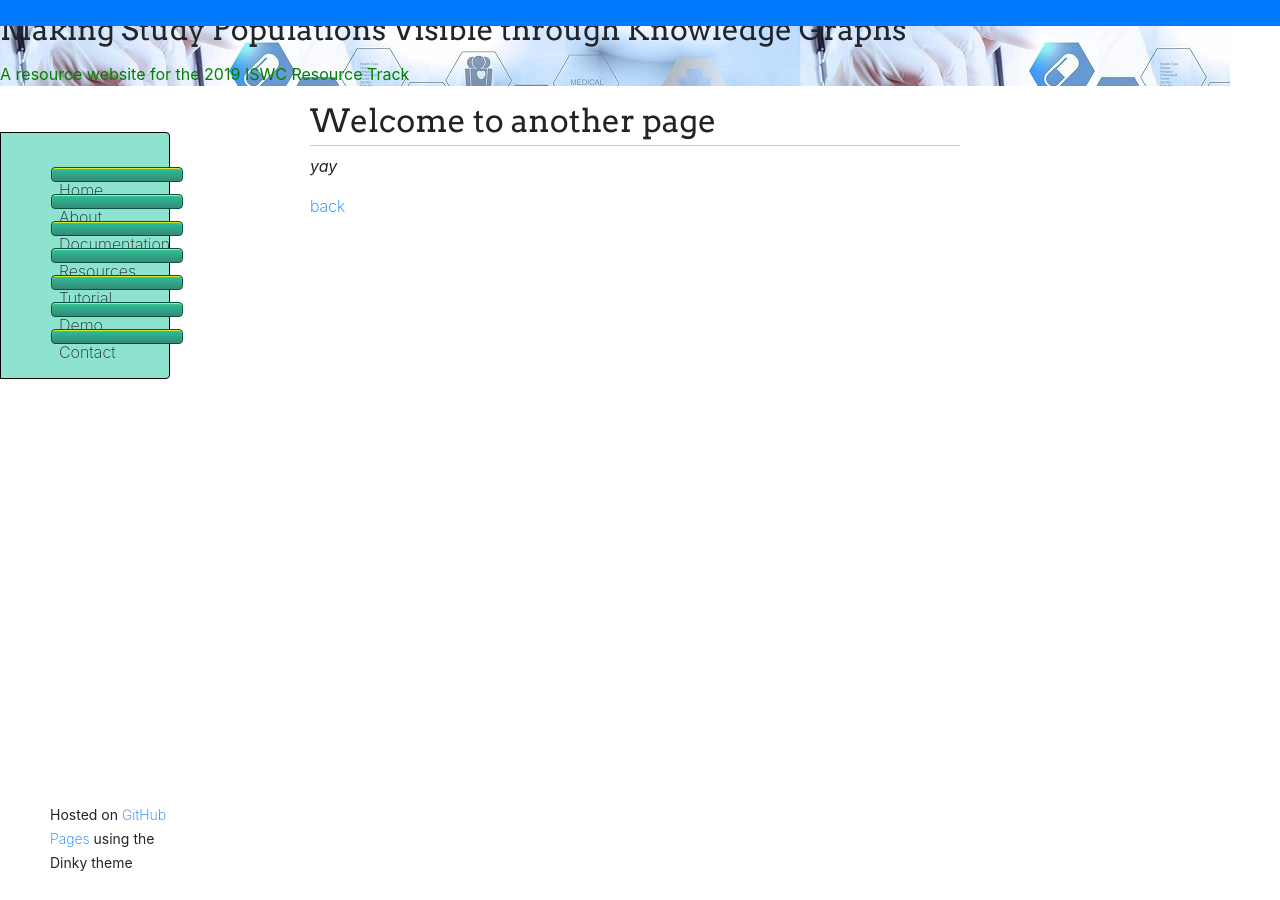
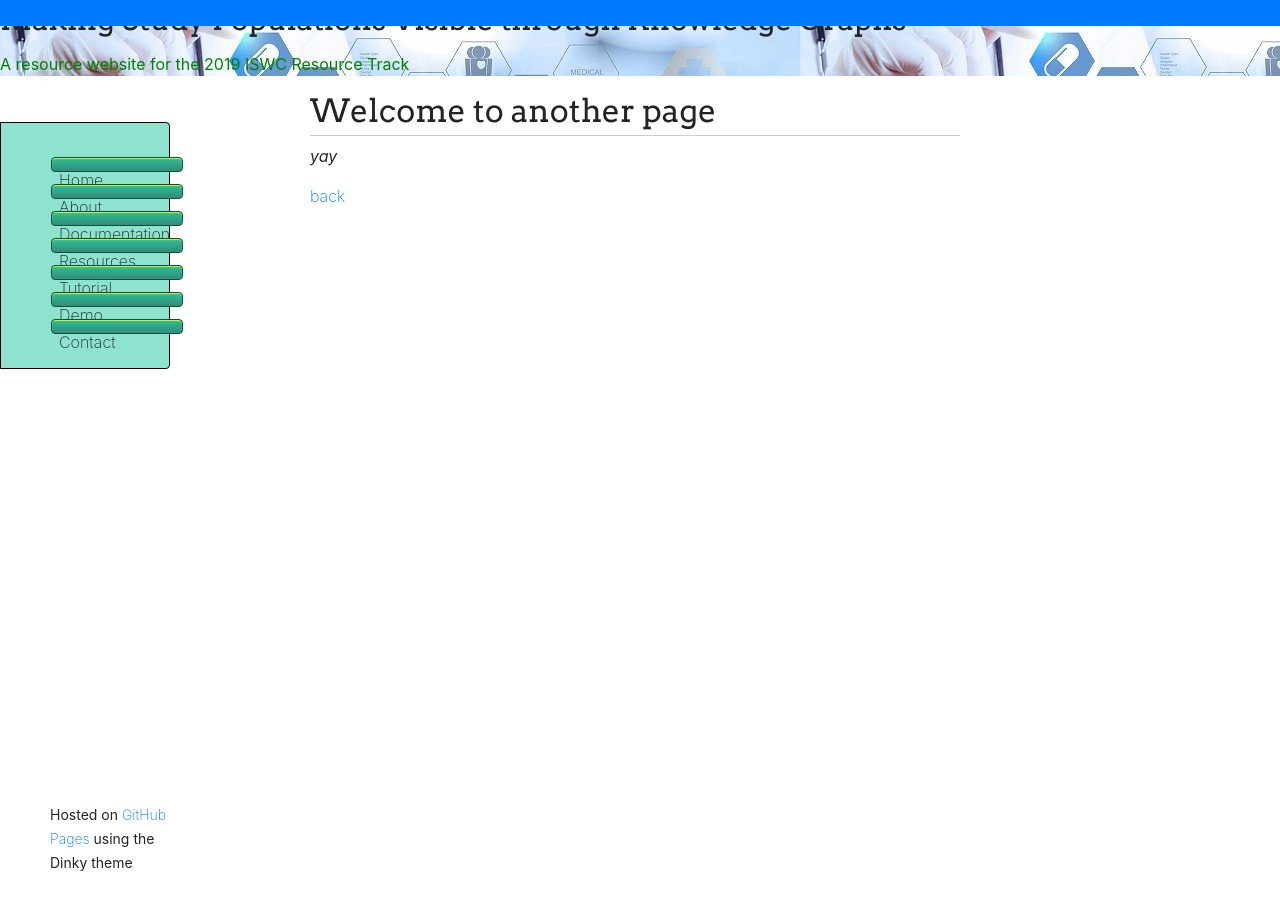
Before and after one commit to tetherless-world/study-cohort-ontology, a Jekyll site: the page built from another-page.md, in a window 1280 px wide. Built offline with Jekyll 4.4.1, drawn with Linux system fonts in a browser that asks for light colours; nearby versions of some CDN libraries; library files that are not in the unit come from our copies; our own code applies the rules of GitHub Pages for plain Markdown files.

```diff
--- a/_sass/jekyll-theme-dinky.scss
+++ b/_sass/jekyll-theme-dinky.scss
@@ -254,7 +254,6 @@
 /* Base text styles */
 
 body {
-  padding:10px 50px 0 0;
   font-family:"Helvetica Neue", Helvetica, Arial, sans-serif;
 	font-size: 14px;
 	color: #232323;
@@ -612,7 +611,6 @@
   }
 
   header {
-    padding:10px 20px 0;
 		margin-right: 0;
   }
 
@@ -648,7 +646,6 @@
 
 @media print {
   body {
-    padding:0.4in;
     font-size:12pt;
     color:#444;
   }
@@ -771,7 +768,6 @@
 
 @media print {
   body {
-    padding:0.4in;
     font-size:12pt;
     color:#444;
   }
```
